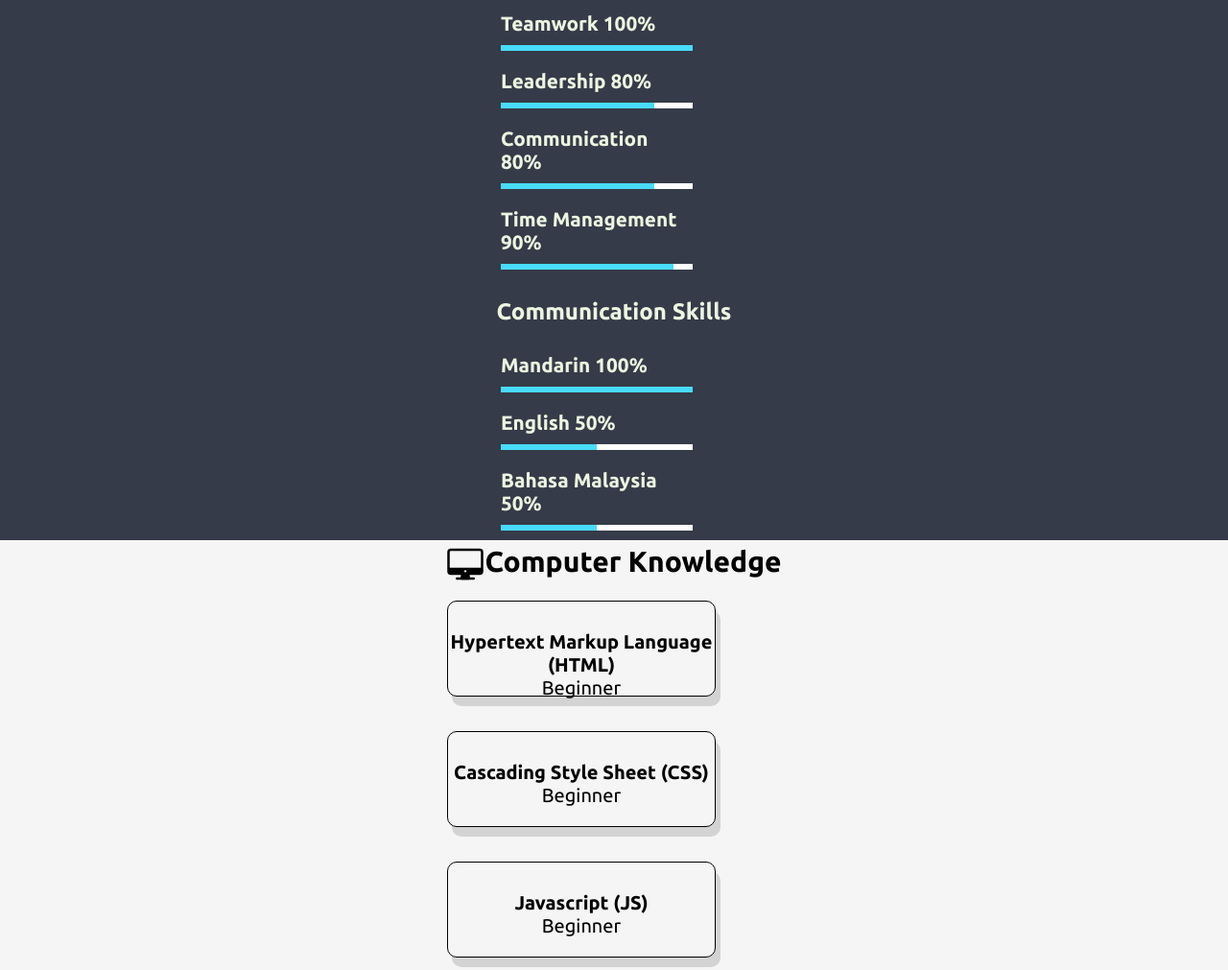
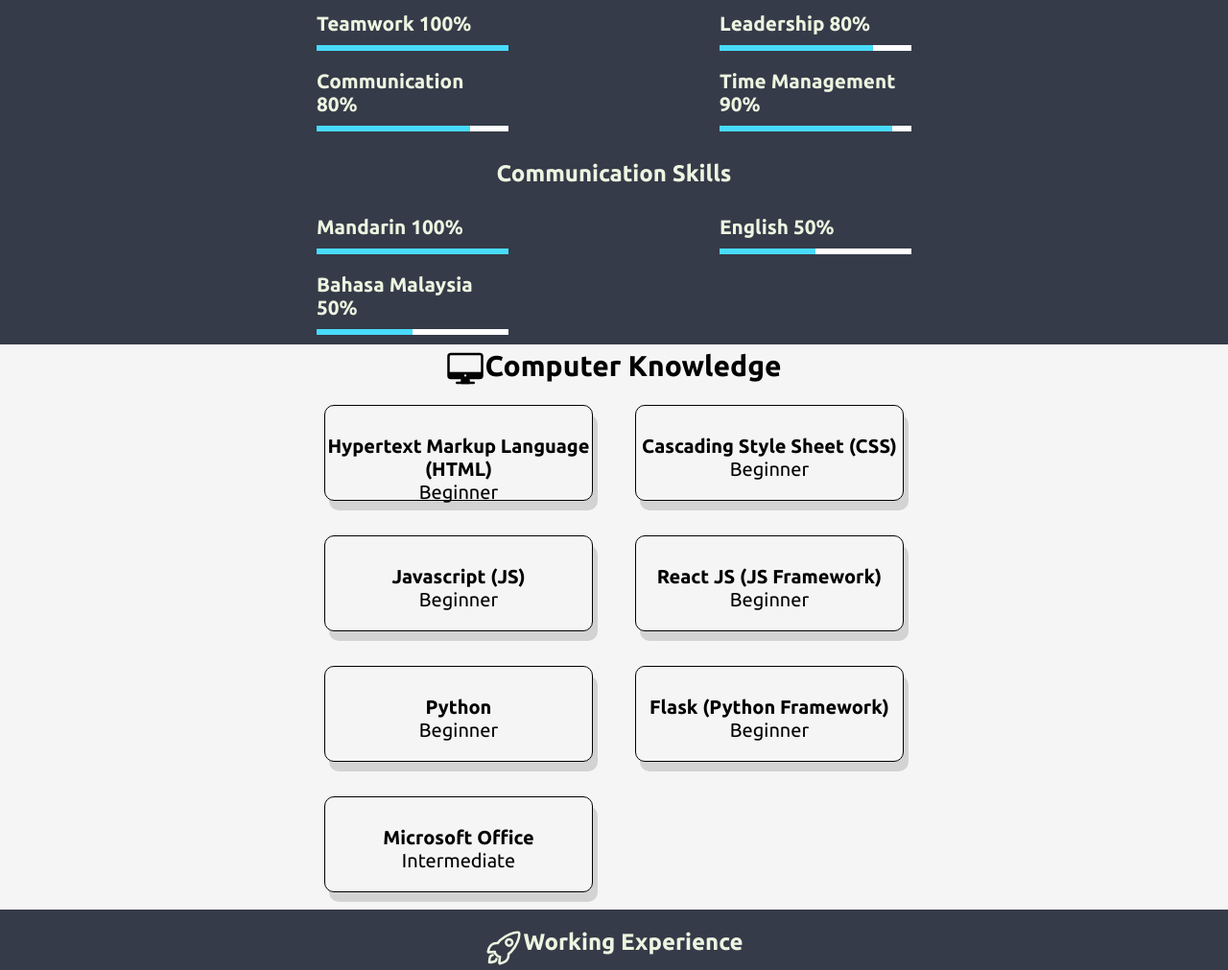
Before and after one commit to HendTan/Resume, a plain HTML site: page index.html in a window 1280 px wide. Shown: the part 956-1967 px from the top of the page at 96% size. Drawn offline with nearby package versions, Linux system fonts and the light colour scheme.

Commit message:
Design Changed

```diff
--- a/css/style.css
+++ b/css/style.css
@@ -170,7 +170,7 @@ ion-icon{
     display: flex;
     justify-content: space-between;
     flex-wrap: wrap;
-    width: 20vw;
+    width: 50vw;
     margin: auto;
 }
 
@@ -231,7 +231,7 @@ ion-icon{
     display: flex;
     justify-content: space-between;
     flex-wrap: wrap;
-    width: 30vw;
+    width: 50vw;
     margin: auto;
 }
 
```
